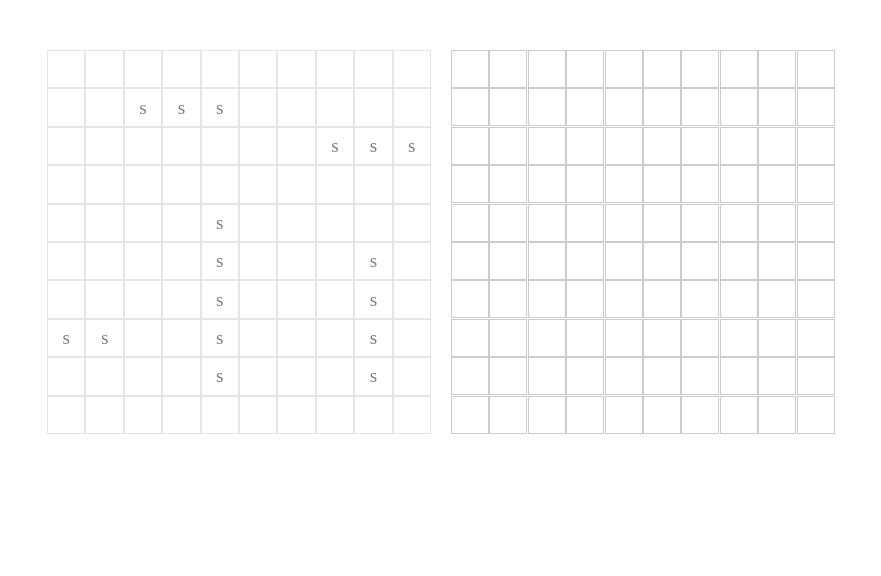
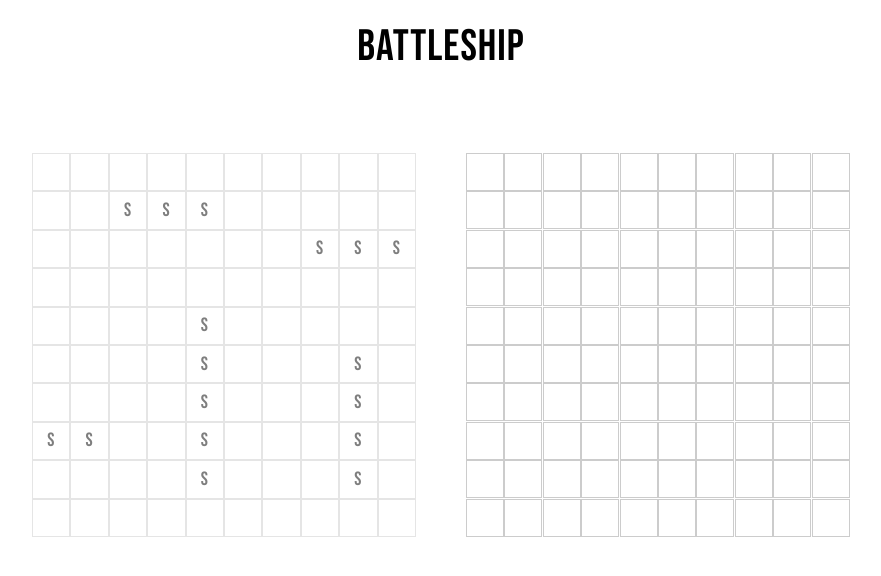
Before and after one commit to ShreyasKR8/battleship, a website built with webpack: page src/index.html in a window 1280 px wide. Shown: the whole page, without its empty margins (199-1080 px from the left). Built offline with nearby package versions, Linux system fonts and the light colour scheme.

Commit message:
add header

```diff
--- a/src/index.html
+++ b/src/index.html
@@ -6,6 +6,9 @@
     <title>Battleship</title>
 </head>
 <body>
+    <header>
+        <h1>Battleship</h1>
+    </header>
     <div class="gameboards">
         <div class='player-one-gameboard player-grid blocker'></div>
         <div class='player-two-gameboard player-grid'></div>
--- a/src/style.css
+++ b/src/style.css
@@ -1,15 +1,40 @@
+/* * {
+    padding: 0;
+    margin: 0;
+    box-sizing: border-box;
+} */
+
+/* @import url('https://fonts.googleapis.com/css2?family=Mukta:wght@400;500;600;700;800&display=swap'); */
+@import url('https://fonts.googleapis.com/css2?family=Bebas+Neue&display=swap');
 * {
     padding: 0;
     margin: 0;
     box-sizing: border-box;
+    font-family: "Mukta", sans-serif;
+    font-weight: 400;
+}
+* {
+    padding: 0;
+    margin: 0;
+    box-sizing: border-box;
+    font-family: "Bebas Neue", sans-serif;
+  font-weight: 400;
+  font-style: normal;
+  letter-spacing: 1px;
+}
+
+header {
+    font-size: 22px;
+    width: fit-content;
+    margin: 20px auto 0;
 }
 
 .gameboards {
     display: flex;
     flex-direction: row;
-    gap: 20px;
+    gap: 50px;
     width: fit-content;
-    margin: 50px auto;
+    margin: 80px auto;
 }
 
 .player-grid {
```
